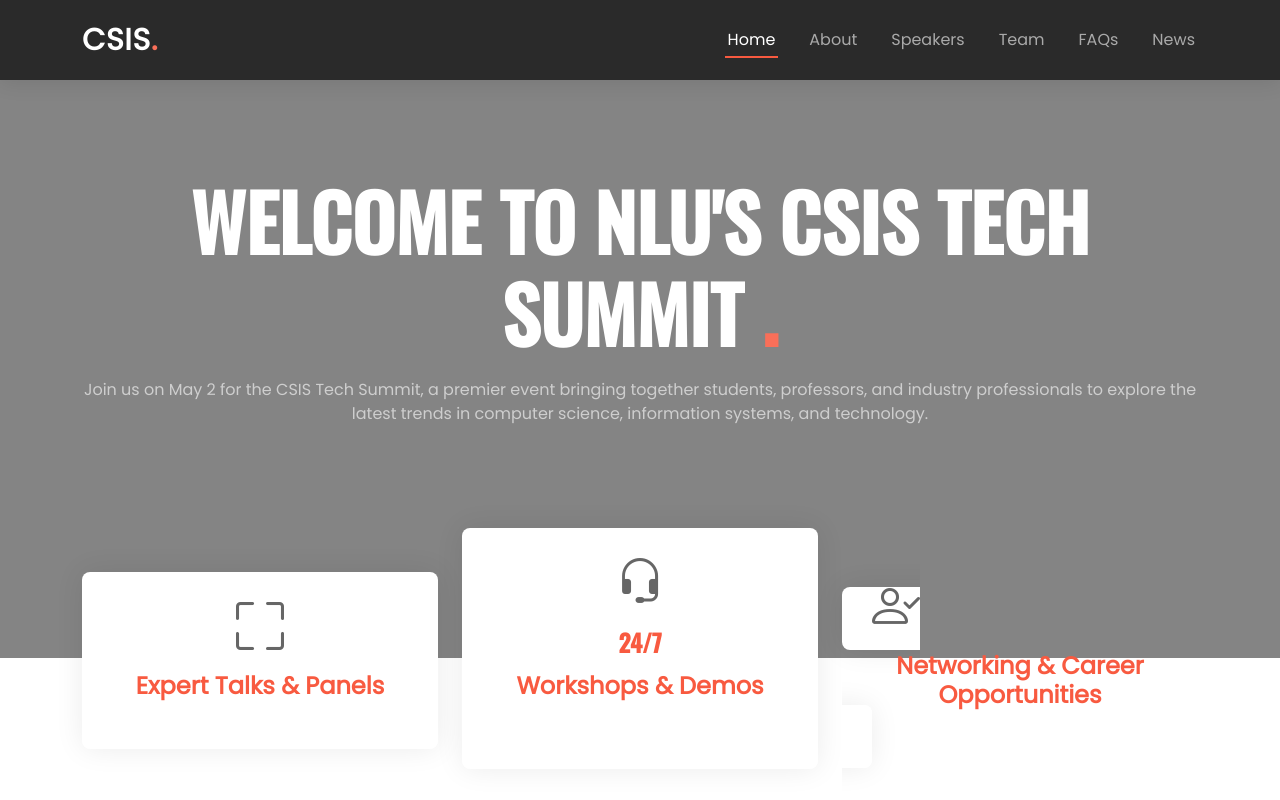
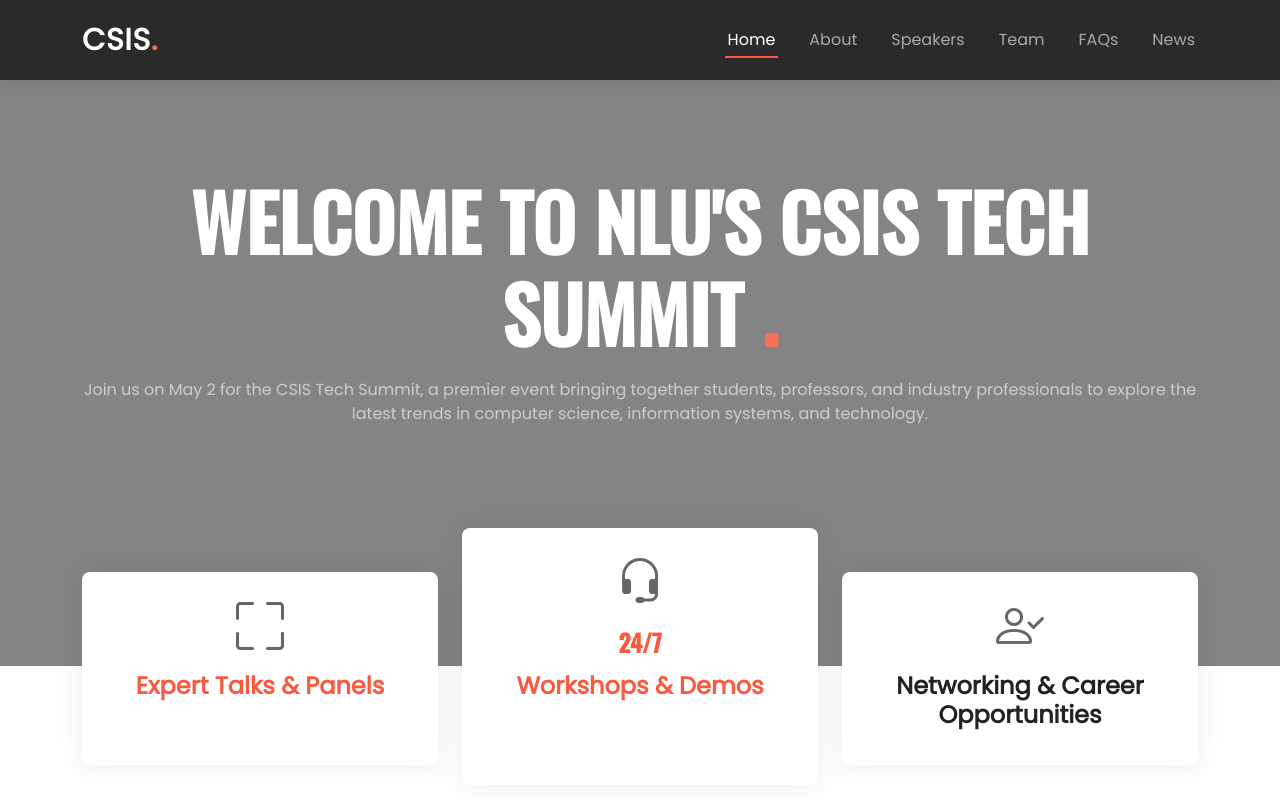
Before and after one commit to JyldyzMamatova/CSIS-Tech-Summit, a plain HTML site: page docs/index.html in a window 1280 px wide. Shown: the top 800 px of the page. Drawn offline with nearby package versions, Linux system fonts and the light colour scheme.

Commit message:
Update index.html

```diff
--- a/docs/index.html
+++ b/docs/index.html
@@ -89,12 +89,17 @@
           </div>
           <!--End Icon Box -->
 
-          <div class="col-xl-4 col-md-4" data-aos="fade-up" data-aos-delay="500">
-            <a href="https://nl.edu/student-services/career-bridge/" target="_blank" class="icon-box stretched-link" style="text-decoration: none;">
-              <div class="icon"><i class="bi bi-person-check"></i></div>
-              <h4 class="title">Networking & Career Opportunities</h4>
-            </a>
-          </div>
+         <div class="col-xl-4 col-md-4 col-12" data-aos="fade-up" data-aos-delay="500">
+           <div class="icon-box h-100">
+             <a href="https://nl.edu/student-services/career-bridge/" target="_blank" style="text-decoration: none; color: inherit; display: block; height: 100%;">
+               <div class="icon">
+                 <i class="bi bi-person-check"></i>
+               </div>
+               <h4 class="title">Networking & Career Opportunities</h4>
+             </a>
+           </div>
+         </div>
+
 
           <!--End Icon Box -->
 
```
